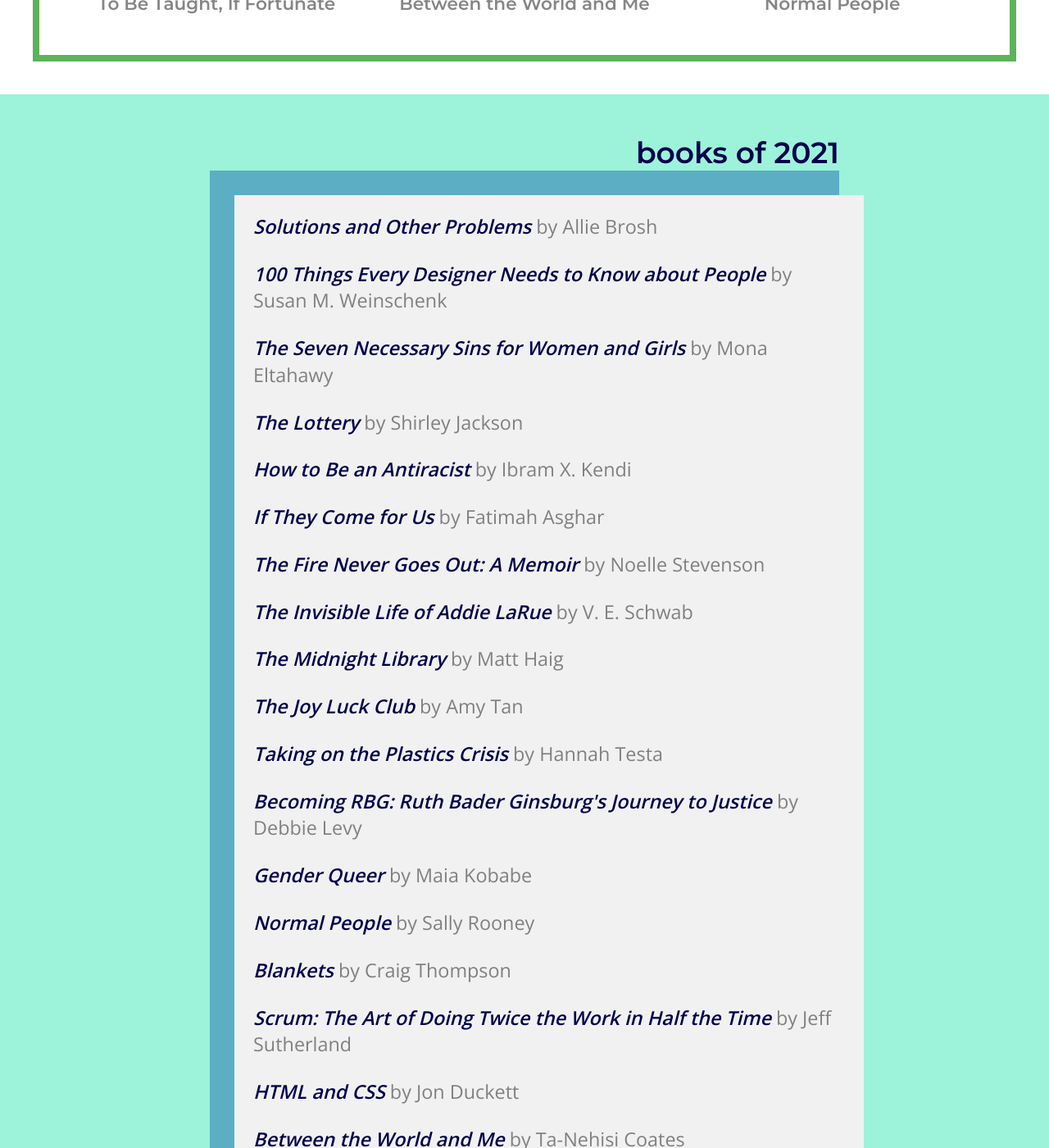
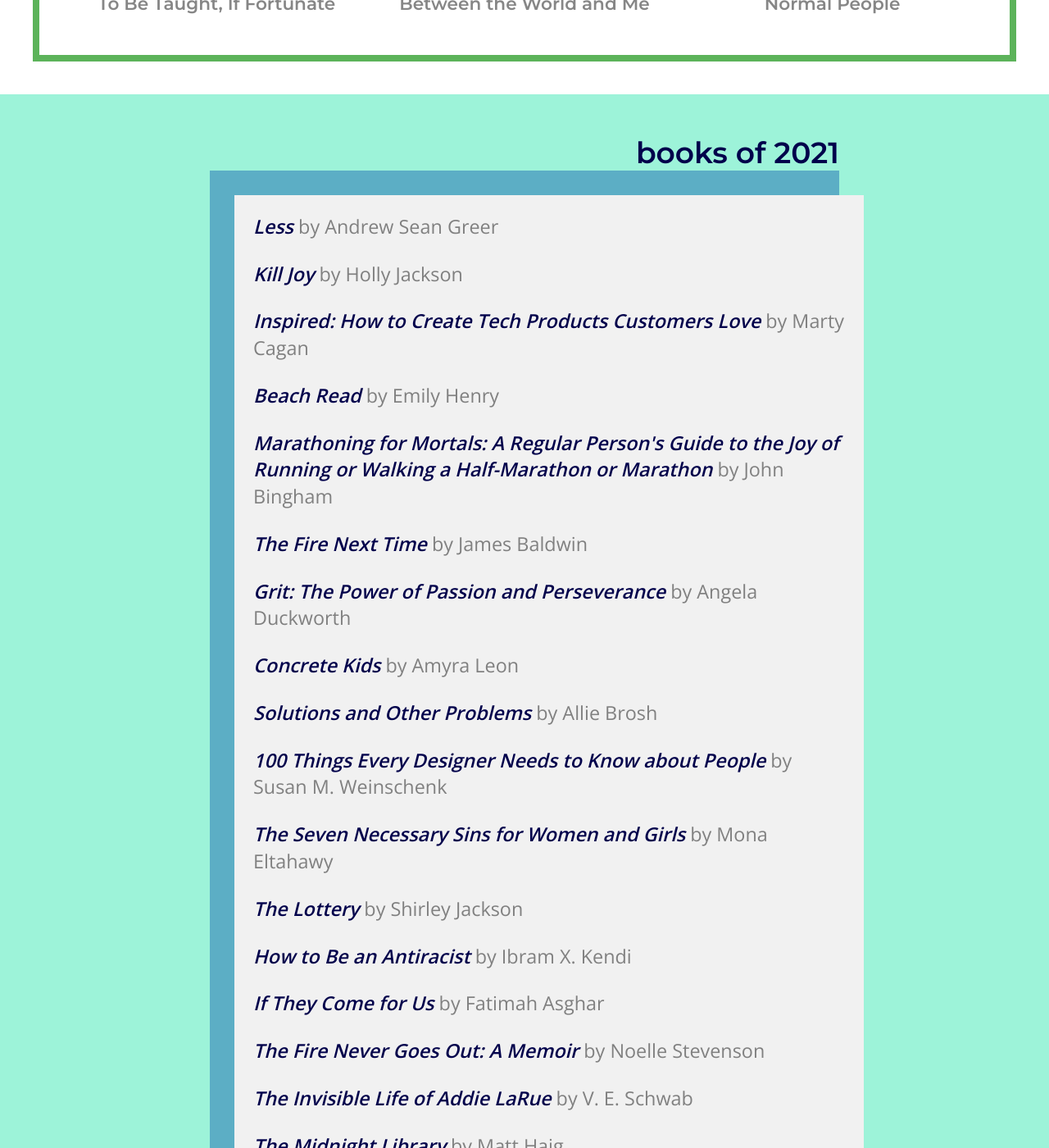
Before and after one commit to laurencoseo/laurencoseo.github.io, a Jekyll site: the page built from books/2021/index.html, in a window 1280 px wide and 1400 px high, scrolled down 961 px. Shown: the whole window at 82% size. Built offline with Jekyll 4.4.1, drawn with Linux system fonts in a browser that asks for light colours; nearby versions of some CDN libraries.

Commit message:
Add books

```diff
--- a/books/2021/index.html
+++ b/books/2021/index.html
@@ -35,6 +35,14 @@ title: My Books | Lauren Coseo
                     </div>  -->
                     <section class="book-list">
                         <div class="books border-radius">
+                            <p class="book-title"><cite>Less</cite> <span class="author">by Andrew Sean Greer</span></p>
+                            <p class="book-title"><cite>Kill Joy</cite> <span class="author">by Holly Jackson</span></p>
+                            <p class="book-title"><cite>Inspired: How to Create Tech Products Customers Love</cite> <span class="author">by Marty Cagan</span></p>
+                            <p class="book-title"><cite>Beach Read</cite> <span class="author">by Emily Henry</span></p>
+                            <p class="book-title"><cite>Marathoning for Mortals: A Regular Person's Guide to the Joy of Running or Walking a Half-Marathon or Marathon</cite> <span class="author">by John Bingham</span></p>
+                            <p class="book-title"><cite>The Fire Next Time</cite> <span class="author">by James Baldwin</span></p>
+                            <p class="book-title"><cite>Grit: The Power of Passion and Perseverance</cite> <span class="author">by Angela Duckworth</span></p>
+                            <p class="book-title"><cite>Concrete Kids</cite> <span class="author">by Amyra Leon</span></p>
                             <p class="book-title"><cite>Solutions and Other Problems</cite> <span class="author">by Allie Brosh</span></p>
                             <p class="book-title"><cite>100 Things Every Designer Needs to Know about People</cite> <span class="author">by Susan M. Weinschenk</span></p>
                             <p class="book-title"><cite>The Seven Necessary Sins for Women and Girls</cite> <span class="author">by Mona Eltahawy</span></p>
```
